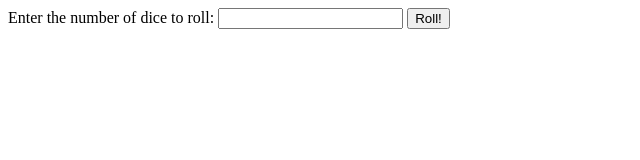
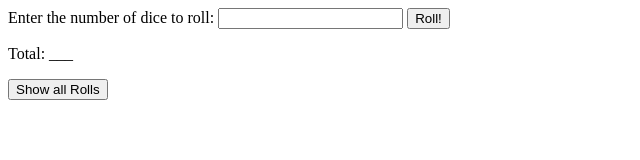
Before and after one commit to erics273/dice_roller, a plain HTML site: page index.html in a window 1280 px wide. Shown: the whole page, without its empty margins (0-640 px from the left). Drawn offline with Linux system fonts and the light colour scheme.

Commit message:
added show all rolls button and total area

```diff
--- a/index.html
+++ b/index.html
@@ -12,5 +12,9 @@
     <input type="text" name="numDice" id="numDice">
     <button class="roll" id="rollButton" type="button">Roll!</button>
 
+    <p>Total: <span id="total">___</span></p>
+
+    <button type="button" id="showAllRolls">Show all Rolls</button>
+
 </body>
 </html>
```
